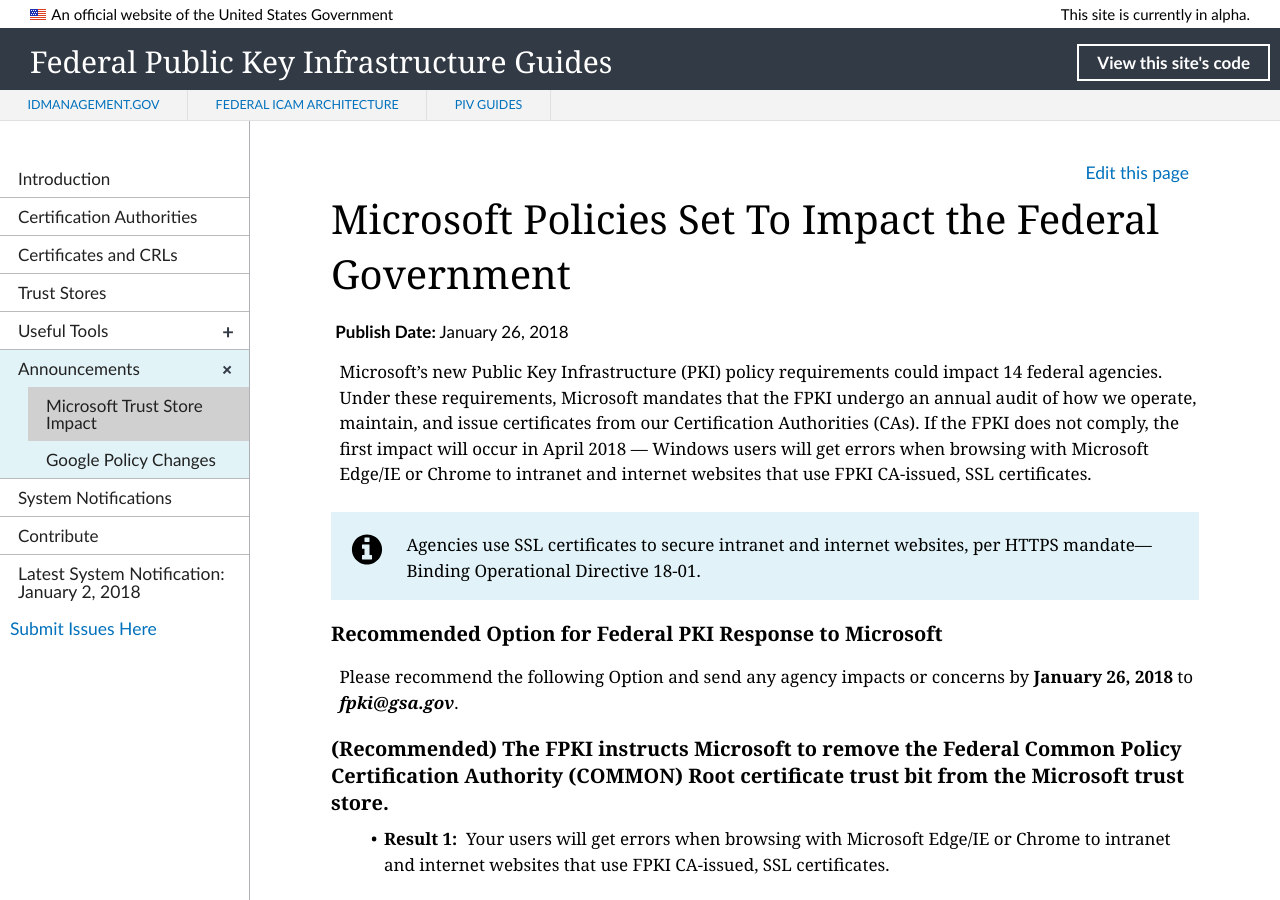
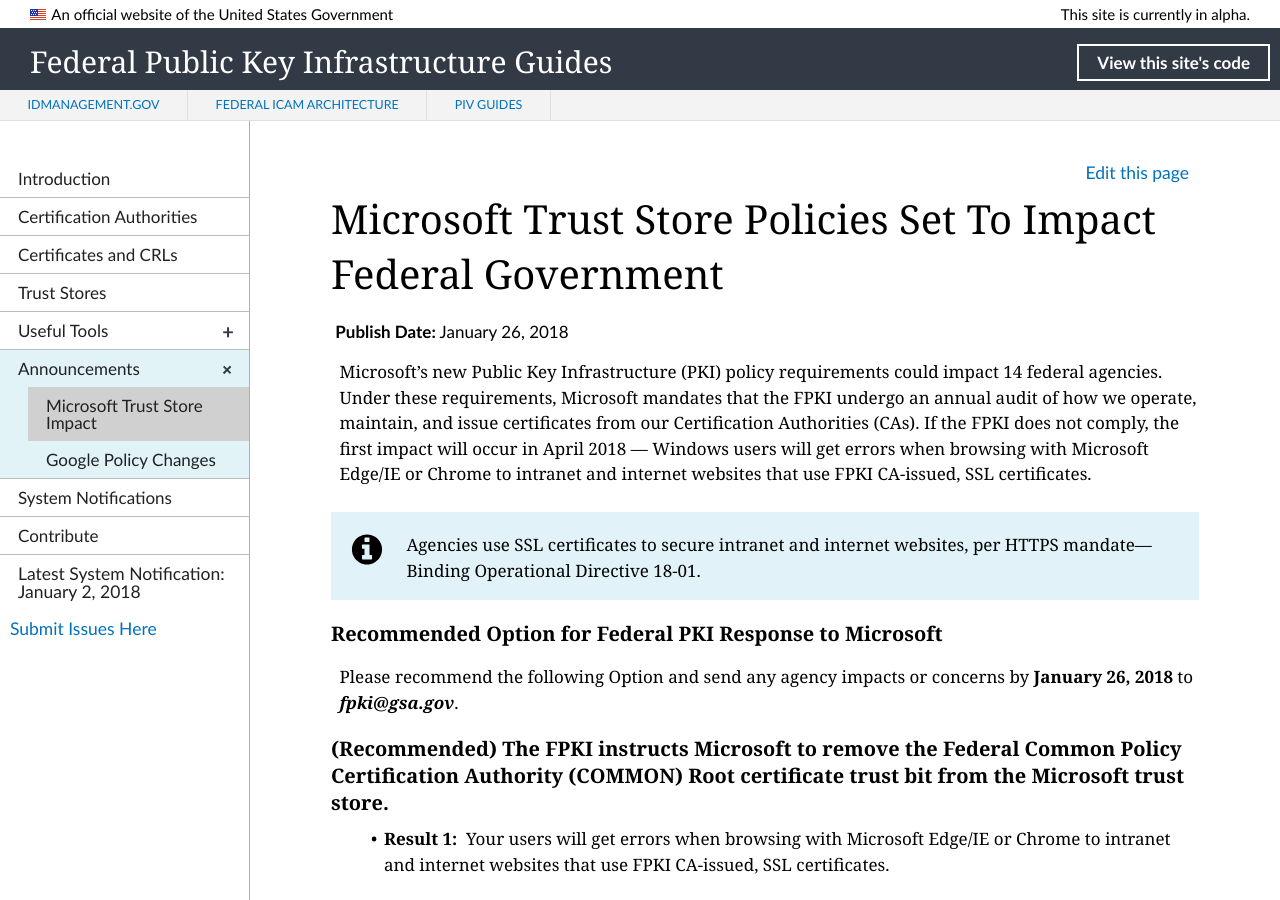
Before and after one commit to GSA/fpki-guides, a Jekyll site: the page built from _announcements/01_microsoft_constraint.md, in a window 1280 px wide and 900 px high. Built offline with Jekyll 4.4.1, drawn with Linux system fonts in a browser that asks for light colours; nearby versions of some CDN libraries; library files that are not in the unit come from our copies.

Commit message:
Update 01_microsoft_constraint.md
Title change

```diff
--- a/_announcements/01_microsoft_constraint.md
+++ b/_announcements/01_microsoft_constraint.md
@@ -1,7 +1,7 @@
 ---
 layout: default
 navtitle: Microsoft Trust Store Impact
-title: Microsoft Policies Set To Impact the Federal Government
+title: Microsoft Trust Store Policies Set To Impact Federal Government
 pubDate: January 26, 2018
 collection: announcements
 permalink: announcements/mspkichanges/
```
